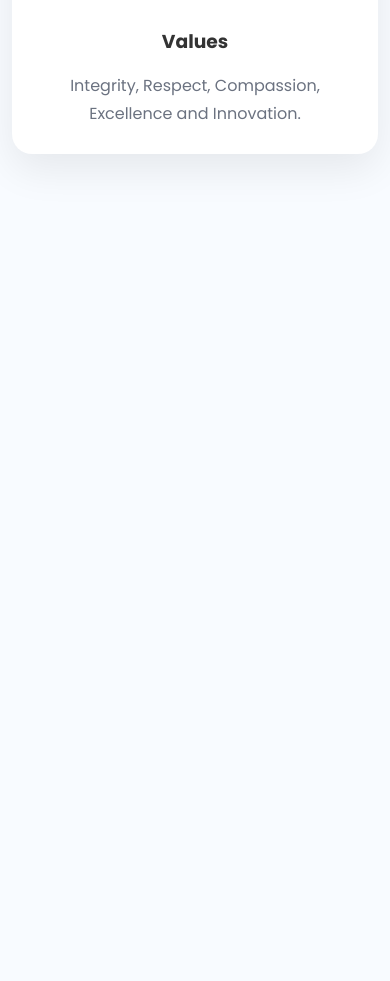
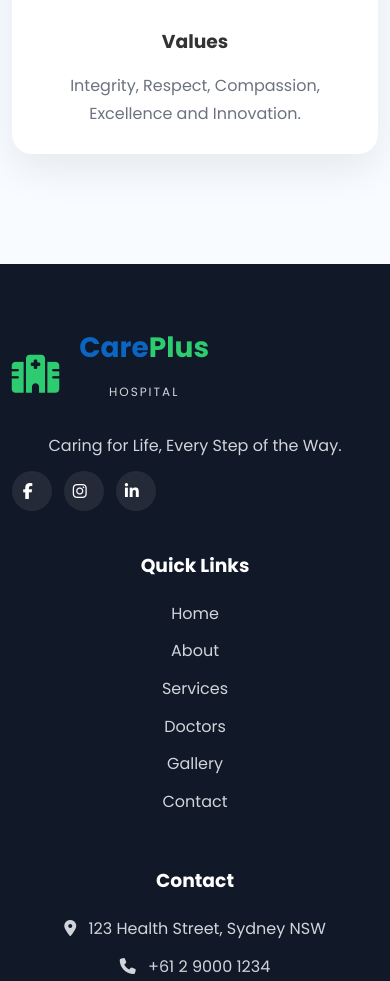
Before and after one commit to jubaernoman/CarePlus-Hospital, a plain HTML site: page about.html in a window 390 px wide. Shown: the part 2562-3543 px from the top of the page. Before the commit the page ends 2826 px from the top, so only its background shows below. Drawn offline with Linux system fonts and the light colour scheme.

```diff
--- a/about.html
+++ b/about.html
@@ -185,3 +185,99 @@
 </div>
 
 </section>
+
+    <footer>
+
+        <div class="container footer-grid">
+
+            <div class="footer-brand">
+
+                <a href="index.html" class="logo footer-logo">
+                    <i class="fas fa-hospital"></i>
+                    <div class="logo-text">
+                        <h2>Care<span>Plus</span></h2>
+                        <p>Hospital</p>
+                    </div>
+                </a>
+
+                <p>
+
+                    Caring for Life, Every Step of the Way.
+
+                </p>
+
+                <div class="social-links">
+                    <a href="#" aria-label="Facebook"><i class="fab fa-facebook-f"></i></a>
+                    <a href="#" aria-label="Instagram"><i class="fab fa-instagram"></i></a>
+                    <a href="#" aria-label="LinkedIn"><i class="fab fa-linkedin-in"></i></a>
+                </div>
+
+            </div>
+
+            <div>
+
+                <h3>Quick Links</h3>
+
+                <ul>
+
+                    <li><a href="index.html">Home</a></li>
+                    <li><a href="about.html">About</a></li>
+                    <li><a href="services.html">Services</a></li>
+                    <li><a href="doctors.html">Doctors</a></li>
+                    <li><a href="gallery.html">Gallery</a></li>
+                    <li><a href="contact.html">Contact</a></li>
+
+                </ul>
+
+            </div>
+
+            <div>
+
+                <h3>Contact</h3>
+
+                <p><i class="fas fa-location-dot"></i> 123 Health Street, Sydney NSW</p>
+
+                <p><i class="fas fa-phone"></i> +61 2 9000 1234</p>
+
+                <p><i class="fas fa-envelope"></i> info@careplushospital.com</p>
+
+            </div>
+
+            <div>
+
+                <h3>Opening Hours</h3>
+
+                <p>Mon - Sun: 24 Hours</p>
+
+                <p>Emergency: Open All Day</p>
+
+                <p>Reception: 7:00 AM - 10:00 PM</p>
+
+            </div>
+
+        </div>
+
+        <div class="copyright">
+
+            <p>
+
+                © 2026 CarePlus Hospital. All Rights Reserved.
+
+            </p>
+
+            <a href="#top" class="back-to-top">Back to Top ↑</a>
+
+        </div>
+
+    </footer>
+
+    <button id="scrollTopBtn" aria-label="Back to top">
+
+        ↑
+
+    </button>
+    <script src="js/script.js"></script>
+
+</body>
+
+</html>
```
